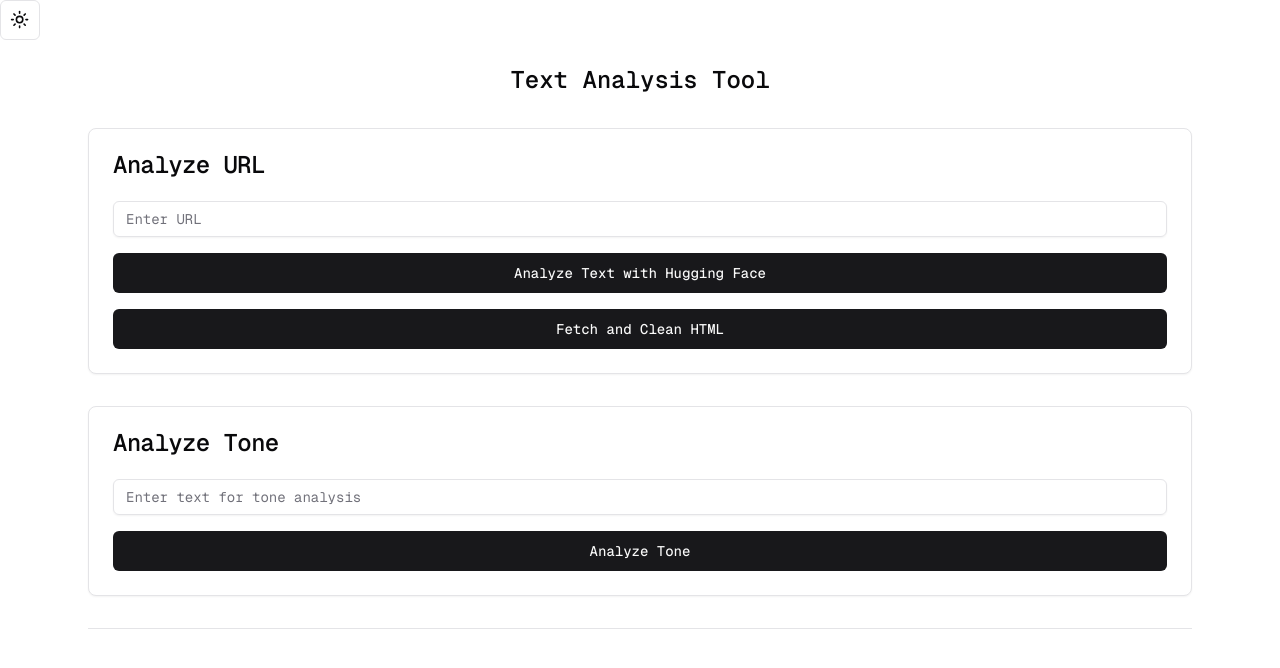
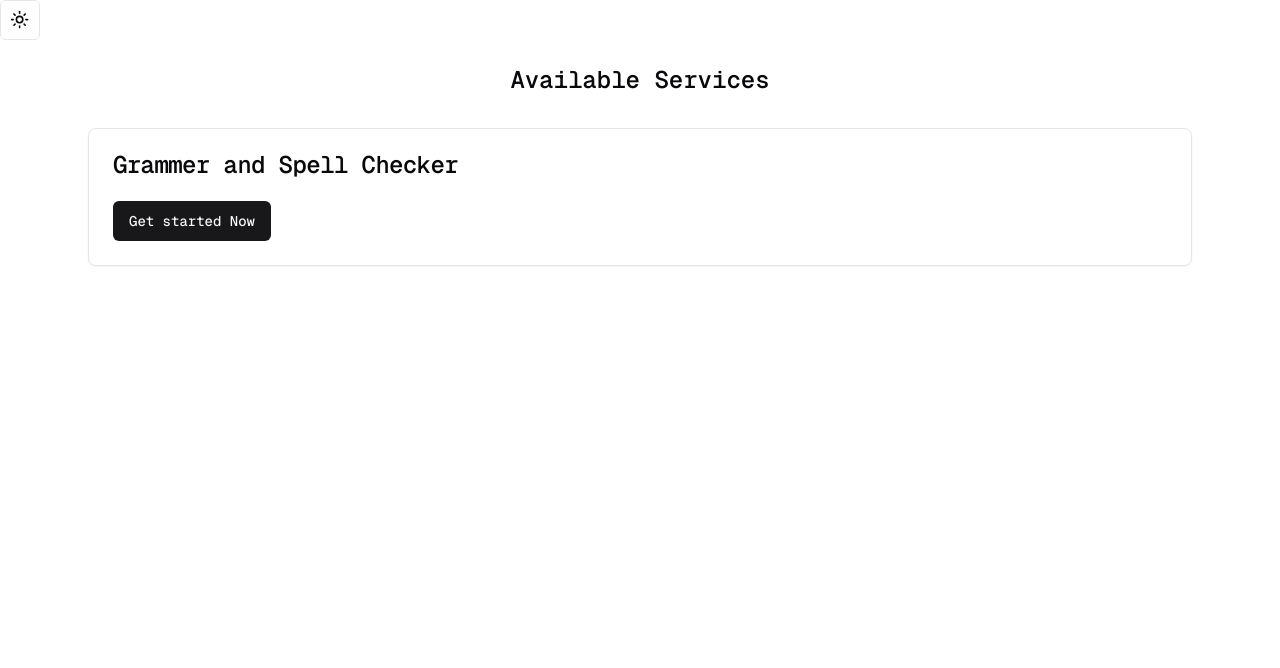
Before and after one commit to madhav-relish/SpellSentry, a Next.js app in the folder apps/web/: page /dashboard in a window 1280 px wide. Shown: the top 668 px of the page. Built offline with nearby package versions, Linux system fonts and the light colour scheme.

Commit message:
Added available services on /dashboard

```diff
--- a/apps/web/app/(app)/dashboard/page.tsx
+++ b/apps/web/app/(app)/dashboard/page.tsx
@@ -6,6 +6,7 @@ import { Button } from "@/components/ui/button";
 import { Input } from "@/components/ui/input";
 import { Card, CardHeader, CardTitle, CardContent } from "@/components/ui/card";
 import { Separator } from "@/components/ui/separator";
+import Link from "next/link";
 
 interface ToneAnalysis {
   toneAnalysis: { label: string; score: number }[];
@@ -57,90 +58,15 @@ function TextAnalysisApp() {
 
   return (
     <div className="p-6 max-w-6xl mx-auto space-y-8">
-      <h1 className="text-2xl font-semibold text-center">Text Analysis Tool</h1>
-
+      <h1 className="text-2xl font-semibold text-center">Available Services</h1>
       <Card>
         <CardHeader>
-          <CardTitle>Analyze URL</CardTitle>
+          <CardTitle>Grammer and Spell Checker</CardTitle>
         </CardHeader>
         <CardContent className="space-y-4">
-          <Input
-            type="text"
-            placeholder="Enter URL"
-            value={url}
-            onChange={(e) => setUrl(e.target.value)}
-          />
-          <Button className="w-full" onClick={handleAnalyze}>
-            Analyze Text with Hugging Face
-          </Button>
-          <Button className="w-full" onClick={handleFetchAndClean}>
-            Fetch and Clean HTML
-          </Button>
+         <Link href={'/scan-website'} className="button "><Button>Get started Now</Button></Link>
         </CardContent>
       </Card>
-
-      <Card>
-        <CardHeader>
-          <CardTitle>Analyze Tone</CardTitle>
-        </CardHeader>
-        <CardContent className="space-y-4">
-          <Input
-            type="text"
-            placeholder="Enter text for tone analysis"
-            value={text}
-            onChange={(e) => setText(e.target.value)}
-          />
-          <Button className="w-full" onClick={handleAnalyzeTone}>
-            Analyze Tone
-          </Button>
-        </CardContent>
-      </Card>
-
-      <Separator />
-
-      <div className="space-y-6">
-        {analyzeResult && (
-          <Card>
-            <CardHeader>
-              <CardTitle>Analysis Result</CardTitle>
-            </CardHeader>
-            <CardContent>
-              <pre className="text-sm bg-gray-600 p-4 rounded whitespace-pre-wrap break-words overflow-x-auto">
-                {JSON.stringify(analyzeResult, null, 2)}
-              </pre>
-            </CardContent>
-          </Card>
-        )}
-
-        {cleanedText && (
-          <Card>
-            <CardHeader>
-              <CardTitle>Cleaned HTML Text</CardTitle>
-            </CardHeader>
-            <CardContent>
-              <pre className="text-sm bg-gray-600 p-4 rounded whitespace-pre-wrap break-words overflow-x-auto">
-                {cleanedText}
-              </pre>
-            </CardContent>
-          </Card>
-        )}
-
-        {toneAnalysis && (
-          <Card>
-            <CardHeader>
-              <CardTitle>Tone Analysis</CardTitle>
-            </CardHeader>
-            <CardContent>
-              <p className="font-medium">
-                Highest Tone: {toneAnalysis.highestTone}
-              </p>
-              <pre className="text-sm bg-gray-600 p-4 rounded whitespace-pre-wrap break-words overflow-x-auto">
-                {JSON.stringify(toneAnalysis.toneAnalysis, null, 2)}
-              </pre>
-            </CardContent>
-          </Card>
-        )}
-      </div>
     </div>
   );
 }
--- a/apps/web/app/(app)/scan-website/page.tsx
+++ b/apps/web/app/(app)/scan-website/page.tsx
@@ -85,8 +85,8 @@ export default function ScanWebsitePage() {
   };
 
   return (
-    <div className="container mx-auto p-6">
-      <h1 className="text-2xl font-bold mb-6">Scan Website</h1>
+    <div className="container mx-auto max-w-5xl p-6">
+      <h1 className="text-2xl font-bold mb-6">Enter your website url</h1>
 
       <Card className="p-6">
         <form onSubmit={handleSubmit(onSubmit)} className="space-y-4">
@@ -144,7 +144,9 @@ export default function ScanWebsitePage() {
               <h3 className="font-medium mb-2">Grammatical Mistakes Found:</h3>
               <div className="space-y-2">
                 {grammaticalErrors.length === 0 ? (
-                  <div>Wohoo! Grammer on your page seems correct! </div>
+                  <div className="flex justify-center items-center p-3 bg-red-50 rounded-md h-28 text-black">
+                    Wohoo! Grammar on your page seems correct!🚀{" "}
+                    </div>
                 ) : (
                   grammaticalErrors?.map((error, index) => (
                     <div key={index} className="p-3 bg-yellow-50 rounded-md">
```
